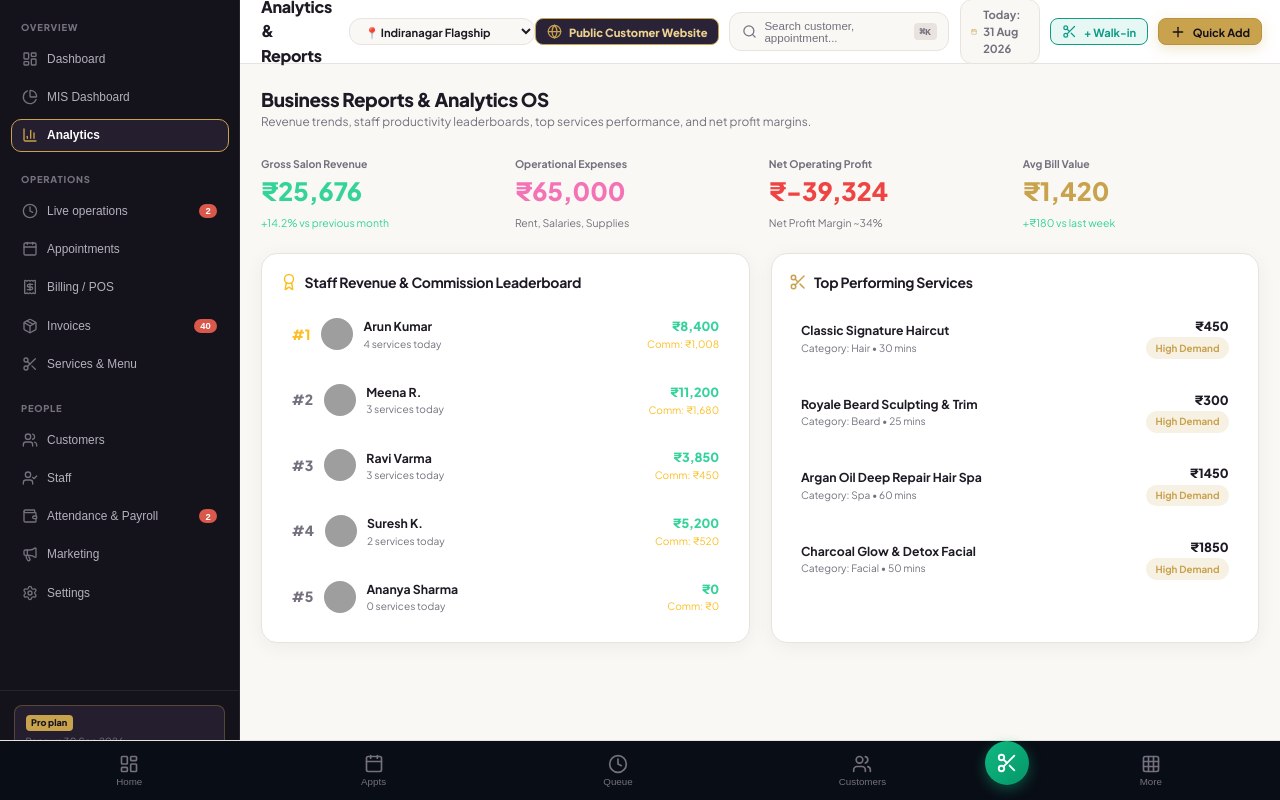
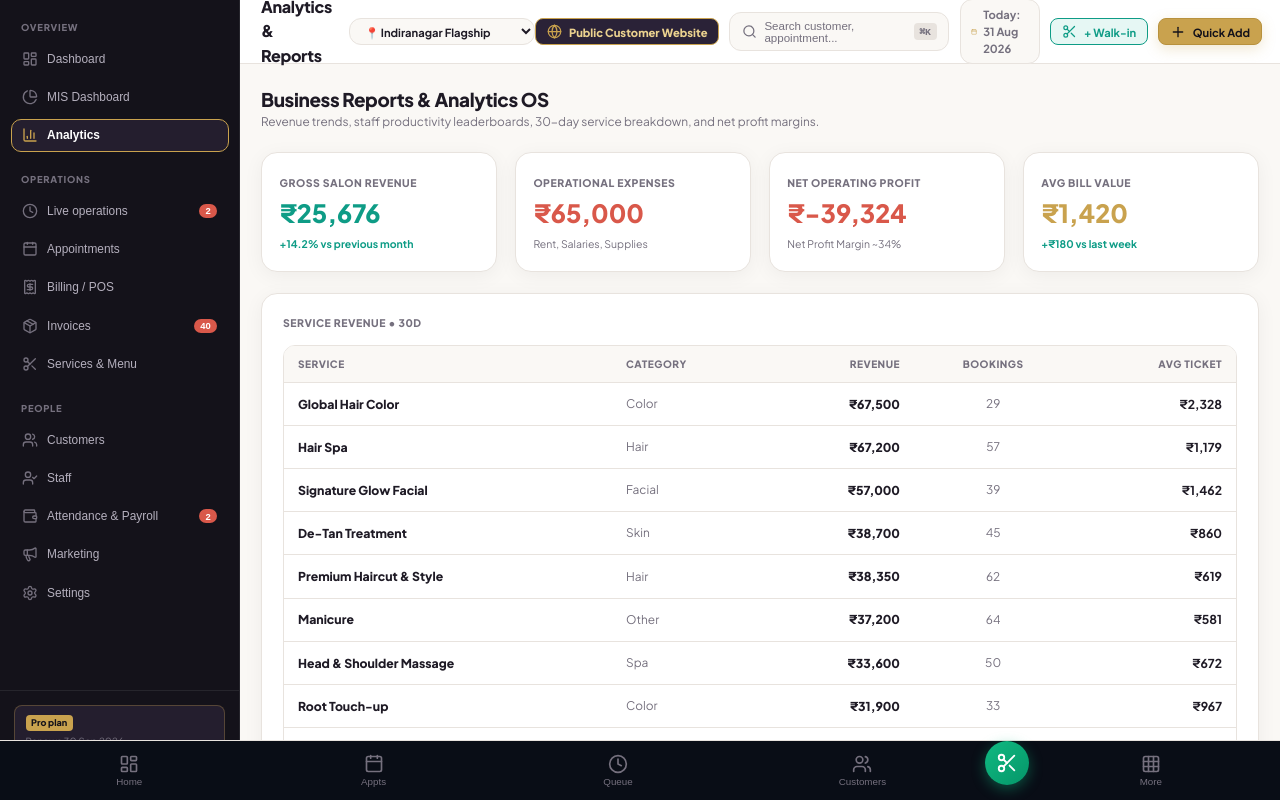
Before and after one commit to chakradhartatikonda27-art/saloon_os, a React (Vite) app: page / in a window 1280 px wide. Both pictures are taken after a click on the button "Analytics". Built offline with nearby package versions, Linux system fonts and the light colour scheme; grey boxes are pictures that could not be loaded.

Commit message:
Add SERVICE REVENUE 30D breakdown table to Analytics and MIS Dashboard

```diff
--- a/src/components/modules/MISDashboard.tsx
+++ b/src/components/modules/MISDashboard.tsx
@@ -2,14 +2,7 @@ import React from 'react';
 import { useSalon } from '../../context/SalonContext';
 import {
   Scissors,
-  Plus,
-  TrendingUp,
-  Calendar,
-  Clock,
-  Users,
-  Package,
-  ArrowUpRight,
-  AlertTriangle
+  Plus
 } from 'lucide-react';
 
 export const MISDashboard: React.FC = () => {
@@ -43,6 +36,20 @@ export const MISDashboard: React.FC = () => {
     { cat: 'Other', amount: '₹37,200', color: '#9B8B38' },
     { cat: 'Color', amount: '₹99,400', color: '#6B4C9A' },
     { cat: 'Skin', amount: '₹38,700', color: '#4C9A9B' }
+  ];
+
+  const serviceRevenue30D = [
+    { service: 'Global Hair Color', category: 'Color', revenue: '₹67,500', bookings: 29, avgTicket: '₹2,328' },
+    { service: 'Hair Spa', category: 'Hair', revenue: '₹67,200', bookings: 57, avgTicket: '₹1,179' },
+    { service: 'Signature Glow Facial', category: 'Facial', revenue: '₹57,000', bookings: 39, avgTicket: '₹1,462' },
+    { service: 'De-Tan Treatment', category: 'Skin', revenue: '₹38,700', bookings: 45, avgTicket: '₹860' },
+    { service: 'Premium Haircut & Style', category: 'Hair', revenue: '₹38,350', bookings: 62, avgTicket: '₹619' },
+    { service: 'Manicure', category: 'Other', revenue: '₹37,200', bookings: 64, avgTicket: '₹581' },
+    { service: 'Head & Shoulder Massage', category: 'Spa', revenue: '₹33,600', bookings: 50, avgTicket: '₹672' },
+    { service: 'Root Touch-up', category: 'Color', revenue: '₹31,900', bookings: 33, avgTicket: '₹967' },
+    { service: 'Classic Haircut', category: 'Hair', revenue: '₹24,850', bookings: 73, avgTicket: '₹340' },
+    { service: 'Hot Towel Shave', category: 'Beard', revenue: '₹19,200', bookings: 50, avgTicket: '₹384' },
+    { service: 'Beard Trim & Shape', category: 'Beard', revenue: '₹12,000', bookings: 49, avgTicket: '₹245' },
   ];
 
   return (
@@ -209,6 +216,38 @@ export const MISDashboard: React.FC = () => {
         </div>
       </div>
 
+      {/* SERVICE REVENUE · 30D TABLE */}
+      <div style={{ backgroundColor: '#FFFFFF', border: '1px solid #E8E3DE', borderRadius: '16px', padding: '1.5rem', marginBottom: '1.5rem' }}>
+        <div style={{ fontSize: '0.75rem', fontWeight: 800, color: '#75707E', textTransform: 'uppercase', letterSpacing: '0.05em', marginBottom: '1rem' }}>
+          SERVICE REVENUE • 30D
+        </div>
+
+        <div className="table-container" style={{ border: '1px solid #E8E3DE', borderRadius: '12px', overflow: 'hidden' }}>
+          <table style={{ width: '100%', borderCollapse: 'collapse' }}>
+            <thead>
+              <tr style={{ backgroundColor: '#FAF8F5', borderBottom: '1px solid #E8E3DE' }}>
+                <th style={{ padding: '0.75rem 1rem', fontSize: '0.725rem', fontWeight: 800, color: '#75707E', textTransform: 'uppercase' }}>SERVICE</th>
+                <th style={{ padding: '0.75rem 1rem', fontSize: '0.725rem', fontWeight: 800, color: '#75707E', textTransform: 'uppercase' }}>CATEGORY</th>
+                <th style={{ padding: '0.75rem 1rem', fontSize: '0.725rem', fontWeight: 800, color: '#75707E', textTransform: 'uppercase', textAlign: 'right' }}>REVENUE</th>
+                <th style={{ padding: '0.75rem 1rem', fontSize: '0.725rem', fontWeight: 800, color: '#75707E', textTransform: 'uppercase', textAlign: 'center' }}>BOOKINGS</th>
+                <th style={{ padding: '0.75rem 1rem', fontSize: '0.725rem', fontWeight: 800, color: '#75707E', textTransform: 'uppercase', textAlign: 'right' }}>AVG TICKET</th>
+              </tr>
+            </thead>
+            <tbody>
+              {serviceRevenue30D.map(row => (
+                <tr key={row.service} style={{ borderBottom: '1px solid #E8E3DE' }}>
+                  <td style={{ padding: '0.85rem 1rem', fontWeight: 800, color: '#1E1A25', fontSize: '0.875rem' }}>{row.service}</td>
+                  <td style={{ padding: '0.85rem 1rem', color: '#75707E', fontSize: '0.85rem' }}>{row.category}</td>
+                  <td style={{ padding: '0.85rem 1rem', fontWeight: 800, color: '#1E1A25', fontSize: '0.875rem', textAlign: 'right' }}>{row.revenue}</td>
+                  <td style={{ padding: '0.85rem 1rem', color: '#75707E', fontSize: '0.85rem', textAlign: 'center' }}>{row.bookings}</td>
+                  <td style={{ padding: '0.85rem 1rem', fontWeight: 700, color: '#1E1A25', fontSize: '0.875rem', textAlign: 'right' }}>{row.avgTicket}</td>
+                </tr>
+              ))}
+            </tbody>
+          </table>
+        </div>
+      </div>
+
       {/* Bottom Row: Staff MTD, Live Floor, Needs Attention */}
       <div style={{ display: 'grid', gridTemplateColumns: '1.2fr 1fr 1.2fr', gap: '1.5rem' }}>
         {/* Staff Revenue MTD */}
--- a/src/components/modules/Reports.tsx
+++ b/src/components/modules/Reports.tsx
@@ -1,6 +1,6 @@
 import React from 'react';
 import { useSalon } from '../../context/SalonContext';
-import { Award, Scissors } from 'lucide-react';
+import { Award, Scissors, TrendingUp, BarChart3 } from 'lucide-react';
 
 export const Reports: React.FC = () => {
   const { staff, services, invoices, expenses } = useSalon();
@@ -9,42 +9,88 @@ export const Reports: React.FC = () => {
   const totalExp = expenses.reduce((s, e) => s + e.amount, 0);
   const netProfit = totalRev - totalExp;
 
+  const serviceRevenue30D = [
+    { service: 'Global Hair Color', category: 'Color', revenue: '₹67,500', bookings: 29, avgTicket: '₹2,328' },
+    { service: 'Hair Spa', category: 'Hair', revenue: '₹67,200', bookings: 57, avgTicket: '₹1,179' },
+    { service: 'Signature Glow Facial', category: 'Facial', revenue: '₹57,000', bookings: 39, avgTicket: '₹1,462' },
+    { service: 'De-Tan Treatment', category: 'Skin', revenue: '₹38,700', bookings: 45, avgTicket: '₹860' },
+    { service: 'Premium Haircut & Style', category: 'Hair', revenue: '₹38,350', bookings: 62, avgTicket: '₹619' },
+    { service: 'Manicure', category: 'Other', revenue: '₹37,200', bookings: 64, avgTicket: '₹581' },
+    { service: 'Head & Shoulder Massage', category: 'Spa', revenue: '₹33,600', bookings: 50, avgTicket: '₹672' },
+    { service: 'Root Touch-up', category: 'Color', revenue: '₹31,900', bookings: 33, avgTicket: '₹967' },
+    { service: 'Classic Haircut', category: 'Hair', revenue: '₹24,850', bookings: 73, avgTicket: '₹340' },
+    { service: 'Hot Towel Shave', category: 'Beard', revenue: '₹19,200', bookings: 50, avgTicket: '₹384' },
+    { service: 'Beard Trim & Shape', category: 'Beard', revenue: '₹12,000', bookings: 49, avgTicket: '₹245' },
+  ];
+
   return (
     <div className="workspace-padding" style={{ display: 'flex', flexDirection: 'column', gap: '1.5rem' }}>
       {/* Header */}
       <div>
-        <h2 style={{ fontSize: '1.35rem', fontWeight: 800 }}>Business Reports & Analytics OS</h2>
+        <h2 style={{ fontSize: '1.35rem', fontWeight: 800, color: '#1E1A25' }}>Business Reports & Analytics OS</h2>
         <p style={{ color: 'var(--text-muted)', fontSize: '0.85rem' }}>
-          Revenue trends, staff productivity leaderboards, top services performance, and net profit margins.
+          Revenue trends, staff productivity leaderboards, 30-day service breakdown, and net profit margins.
         </p>
       </div>
 
       {/* Top Level Financial Summary */}
       <div className="stats-grid">
-        <div className="stat-card">
-          <span style={{ fontSize: '0.75rem', fontWeight: 700, color: 'var(--text-muted)' }}>Gross Salon Revenue</span>
-          <div style={{ fontSize: '1.8rem', fontWeight: 800, color: '#34d399' }}>₹{totalRev.toLocaleString()}</div>
-          <span style={{ fontSize: '0.75rem', color: '#34d399' }}>+14.2% vs previous month</span>
+        <div className="glass-panel" style={{ padding: '1.25rem' }}>
+          <span style={{ fontSize: '0.75rem', fontWeight: 800, color: 'var(--text-muted)', textTransform: 'uppercase', letterSpacing: '0.05em' }}>Gross Salon Revenue</span>
+          <div style={{ fontSize: '1.8rem', fontWeight: 800, color: 'var(--teal)', marginTop: '0.2rem' }}>₹{totalRev.toLocaleString()}</div>
+          <span style={{ fontSize: '0.75rem', color: 'var(--teal)', fontWeight: 700 }}>+14.2% vs previous month</span>
         </div>
 
-        <div className="stat-card">
-          <span style={{ fontSize: '0.75rem', fontWeight: 700, color: 'var(--text-muted)' }}>Operational Expenses</span>
-          <div style={{ fontSize: '1.8rem', fontWeight: 800, color: '#f472b6' }}>₹{totalExp.toLocaleString()}</div>
-          <span style={{ fontSize: '0.75rem', color: 'var(--text-dim)' }}>Rent, Salaries, Supplies</span>
+        <div className="glass-panel" style={{ padding: '1.25rem' }}>
+          <span style={{ fontSize: '0.75rem', fontWeight: 800, color: 'var(--text-muted)', textTransform: 'uppercase', letterSpacing: '0.05em' }}>Operational Expenses</span>
+          <div style={{ fontSize: '1.8rem', fontWeight: 800, color: 'var(--coral)', marginTop: '0.2rem' }}>₹{totalExp.toLocaleString()}</div>
+          <span style={{ fontSize: '0.75rem', color: 'var(--text-muted)' }}>Rent, Salaries, Supplies</span>
         </div>
 
-        <div className="stat-card">
-          <span style={{ fontSize: '0.75rem', fontWeight: 700, color: 'var(--text-muted)' }}>Net Operating Profit</span>
-          <div style={{ fontSize: '1.8rem', fontWeight: 800, color: netProfit >= 0 ? '#34d399' : '#ef4444' }}>
+        <div className="glass-panel" style={{ padding: '1.25rem' }}>
+          <span style={{ fontSize: '0.75rem', fontWeight: 800, color: 'var(--text-muted)', textTransform: 'uppercase', letterSpacing: '0.05em' }}>Net Operating Profit</span>
+          <div style={{ fontSize: '1.8rem', fontWeight: 800, color: netProfit >= 0 ? 'var(--teal)' : 'var(--coral)', marginTop: '0.2rem' }}>
             ₹{netProfit.toLocaleString()}
           </div>
-          <span style={{ fontSize: '0.75rem', color: 'var(--text-dim)' }}>Net Profit Margin ~34%</span>
+          <span style={{ fontSize: '0.75rem', color: 'var(--text-muted)' }}>Net Profit Margin ~34%</span>
         </div>
 
-        <div className="stat-card">
-          <span style={{ fontSize: '0.75rem', fontWeight: 700, color: 'var(--text-muted)' }}>Avg Bill Value</span>
-          <div style={{ fontSize: '1.8rem', fontWeight: 800, color: 'var(--primary-500)' }}>₹1,420</div>
-          <span style={{ fontSize: '0.75rem', color: '#34d399' }}>+₹180 vs last week</span>
+        <div className="glass-panel" style={{ padding: '1.25rem' }}>
+          <span style={{ fontSize: '0.75rem', fontWeight: 800, color: 'var(--text-muted)', textTransform: 'uppercase', letterSpacing: '0.05em' }}>Avg Bill Value</span>
+          <div style={{ fontSize: '1.8rem', fontWeight: 800, color: 'var(--gold)', marginTop: '0.2rem' }}>₹1,420</div>
+          <span style={{ fontSize: '0.75rem', color: 'var(--teal)', fontWeight: 700 }}>+₹180 vs last week</span>
+        </div>
+      </div>
+
+      {/* SERVICE REVENUE · 30D TABLE */}
+      <div className="glass-panel" style={{ padding: '1.5rem' }}>
+        <div style={{ fontSize: '0.75rem', fontWeight: 800, color: 'var(--text-muted)', textTransform: 'uppercase', letterSpacing: '0.05em', marginBottom: '1rem' }}>
+          SERVICE REVENUE • 30D
+        </div>
+
+        <div className="table-container" style={{ border: '1px solid var(--border-subtle)', borderRadius: 'var(--radius-md)', overflow: 'hidden' }}>
+          <table style={{ width: '100%', borderCollapse: 'collapse' }}>
+            <thead>
+              <tr style={{ backgroundColor: '#FAF8F5', borderBottom: '1px solid var(--border-subtle)' }}>
+                <th style={{ padding: '0.75rem 1rem', fontSize: '0.725rem', fontWeight: 800, color: 'var(--text-muted)', textTransform: 'uppercase' }}>SERVICE</th>
+                <th style={{ padding: '0.75rem 1rem', fontSize: '0.725rem', fontWeight: 800, color: 'var(--text-muted)', textTransform: 'uppercase' }}>CATEGORY</th>
+                <th style={{ padding: '0.75rem 1rem', fontSize: '0.725rem', fontWeight: 800, color: 'var(--text-muted)', textTransform: 'uppercase', textAlign: 'right' }}>REVENUE</th>
+                <th style={{ padding: '0.75rem 1rem', fontSize: '0.725rem', fontWeight: 800, color: 'var(--text-muted)', textTransform: 'uppercase', textAlign: 'center' }}>BOOKINGS</th>
+                <th style={{ padding: '0.75rem 1rem', fontSize: '0.725rem', fontWeight: 800, color: 'var(--text-muted)', textTransform: 'uppercase', textAlign: 'right' }}>AVG TICKET</th>
+              </tr>
+            </thead>
+            <tbody>
+              {serviceRevenue30D.map(row => (
+                <tr key={row.service} style={{ borderBottom: '1px solid var(--border-subtle)' }}>
+                  <td style={{ padding: '0.85rem 1rem', fontWeight: 800, color: '#1E1A25', fontSize: '0.875rem' }}>{row.service}</td>
+                  <td style={{ padding: '0.85rem 1rem', color: 'var(--text-muted)', fontSize: '0.85rem' }}>{row.category}</td>
+                  <td style={{ padding: '0.85rem 1rem', fontWeight: 800, color: '#1E1A25', fontSize: '0.875rem', textAlign: 'right' }}>{row.revenue}</td>
+                  <td style={{ padding: '0.85rem 1rem', color: 'var(--text-muted)', fontSize: '0.85rem', textAlign: 'center' }}>{row.bookings}</td>
+                  <td style={{ padding: '0.85rem 1rem', fontWeight: 700, color: '#1E1A25', fontSize: '0.875rem', textAlign: 'right' }}>{row.avgTicket}</td>
+                </tr>
+              ))}
+            </tbody>
+          </table>
         </div>
       </div>
 
@@ -52,14 +98,14 @@ export const Reports: React.FC = () => {
       <div style={{ display: 'grid', gridTemplateColumns: '1fr 1fr', gap: '1.5rem' }}>
         {/* Staff Revenue Leaderboard */}
         <div className="glass-panel" style={{ padding: '1.25rem' }}>
-          <h3 style={{ fontSize: '1rem', fontWeight: 700, marginBottom: '1rem', display: 'flex', alignItems: 'center', gap: '0.5rem' }}>
-            <Award size={18} color="#fbbf24" />
+          <h3 style={{ fontSize: '1rem', fontWeight: 800, color: '#1E1A25', marginBottom: '1rem', display: 'flex', alignItems: 'center', gap: '0.5rem' }}>
+            <Award size={18} color="var(--gold)" />
             <span>Staff Revenue & Commission Leaderboard</span>
           </h3>
 
           <div style={{ display: 'flex', flexDirection: 'column', gap: '0.75rem' }}>
             {staff.map((st, idx) => {
-              const rankColor = idx === 0 ? '#fbbf24' : 'var(--text-muted)';
+              const rankColor = idx === 0 ? 'var(--gold)' : 'var(--text-muted)';
               const rankLabel = `#${idx + 1}`;
               return (
                 <div
@@ -69,7 +115,8 @@ export const Reports: React.FC = () => {
                     alignItems: 'center',
                     justifyContent: 'space-between',
                     padding: '0.75rem 0.85rem',
-                    backgroundColor: 'rgba(255,255,255,0.02)',
+                    backgroundColor: '#FAF8F5',
+                    border: '1px solid var(--border-subtle)',
                     borderRadius: 'var(--radius-md)'
                   }}
                 >
@@ -77,14 +124,14 @@ export const Reports: React.FC = () => {
                     <span style={{ fontWeight: 800, color: rankColor }}>{rankLabel}</span>
                     <img src={st.avatar} alt={st.name} style={{ width: '32px', height: '32px', borderRadius: '50%' }} />
                     <div>
-                      <div style={{ fontWeight: 700, fontSize: '0.875rem' }}>{st.name}</div>
+                      <div style={{ fontWeight: 800, fontSize: '0.875rem', color: '#1E1A25' }}>{st.name}</div>
                       <div style={{ fontSize: '0.725rem', color: 'var(--text-muted)' }}>{st.servicesCompletedToday} services today</div>
                     </div>
                   </div>
 
                   <div style={{ textAlign: 'right' }}>
-                    <div style={{ fontWeight: 800, color: '#34d399', fontSize: '0.9rem' }}>₹{st.revenueToday.toLocaleString()}</div>
-                    <div style={{ fontSize: '0.725rem', color: '#fbbf24' }}>Comm: ₹{st.commissionToday.toLocaleString()}</div>
+                    <div style={{ fontWeight: 800, color: 'var(--teal)', fontSize: '0.9rem' }}>₹{st.revenueToday.toLocaleString()}</div>
+                    <div style={{ fontSize: '0.725rem', color: 'var(--gold)', fontWeight: 700 }}>Comm: ₹{st.commissionToday.toLocaleString()}</div>
                   </div>
                 </div>
               );
@@ -94,8 +141,8 @@ export const Reports: React.FC = () => {
 
         {/* Top Booked Services */}
         <div className="glass-panel" style={{ padding: '1.25rem' }}>
-          <h3 style={{ fontSize: '1rem', fontWeight: 700, marginBottom: '1rem', display: 'flex', alignItems: 'center', gap: '0.5rem' }}>
-            <Scissors size={18} color="var(--primary-500)" />
+          <h3 style={{ fontSize: '1rem', fontWeight: 800, color: '#1E1A25', marginBottom: '1rem', display: 'flex', alignItems: 'center', gap: '0.5rem' }}>
+            <Scissors size={18} color="var(--gold)" />
             <span>Top Performing Services</span>
           </h3>
 
@@ -108,17 +155,18 @@ export const Reports: React.FC = () => {
                   alignItems: 'center',
                   justifyContent: 'space-between',
                   padding: '0.75rem 0.85rem',
-                  backgroundColor: 'rgba(255,255,255,0.02)',
+                  backgroundColor: '#FAF8F5',
+                  border: '1px solid var(--border-subtle)',
                   borderRadius: 'var(--radius-md)'
                 }}
               >
                 <div>
-                  <div style={{ fontWeight: 700, fontSize: '0.875rem' }}>{srv.name}</div>
+                  <div style={{ fontWeight: 800, fontSize: '0.875rem', color: '#1E1A25' }}>{srv.name}</div>
                   <div style={{ fontSize: '0.725rem', color: 'var(--text-muted)' }}>Category: {srv.category} • {srv.duration} mins</div>
                 </div>
 
                 <div style={{ textAlign: 'right' }}>
-                  <div style={{ fontWeight: 800, color: 'var(--text-main)', fontSize: '0.9rem' }}>₹{srv.price}</div>
+                  <div style={{ fontWeight: 800, color: '#1E1A25', fontSize: '0.9rem' }}>₹{srv.price}</div>
                   <span className="badge badge-confirmed" style={{ fontSize: '0.7rem' }}>High Demand</span>
                 </div>
               </div>
```
